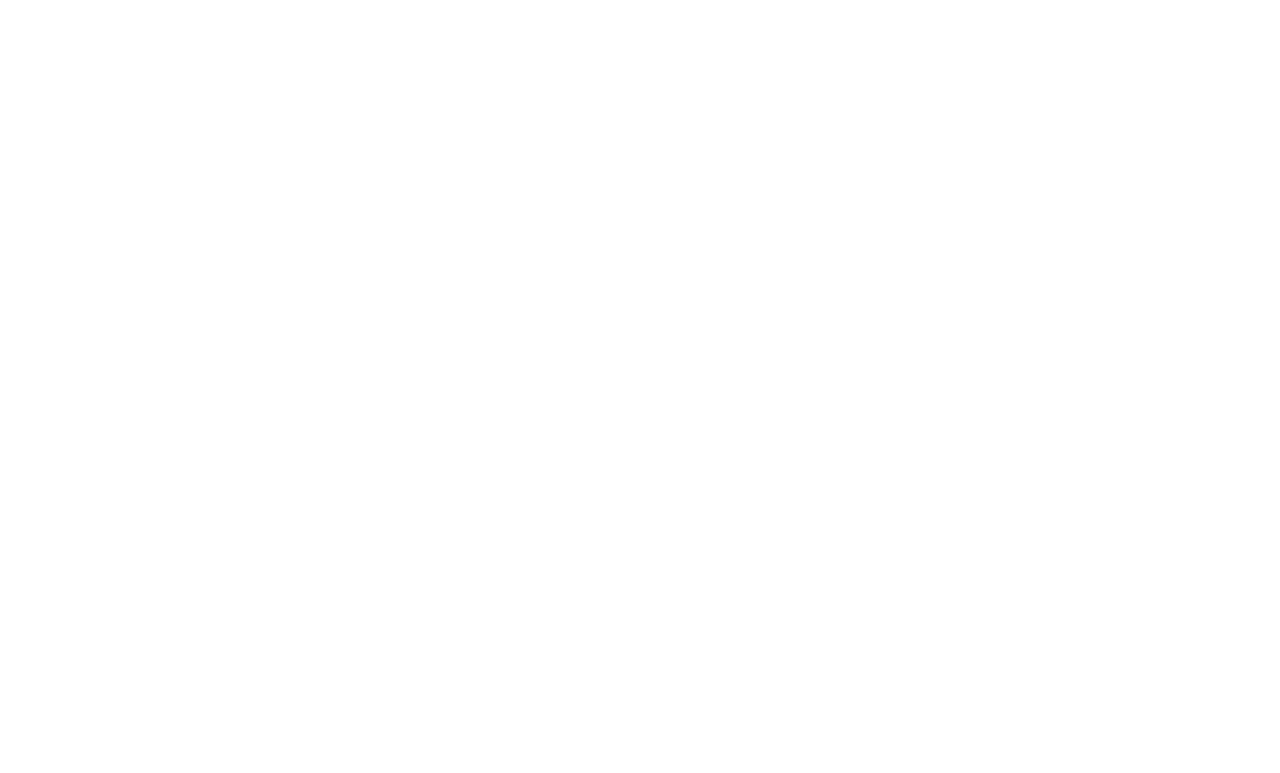
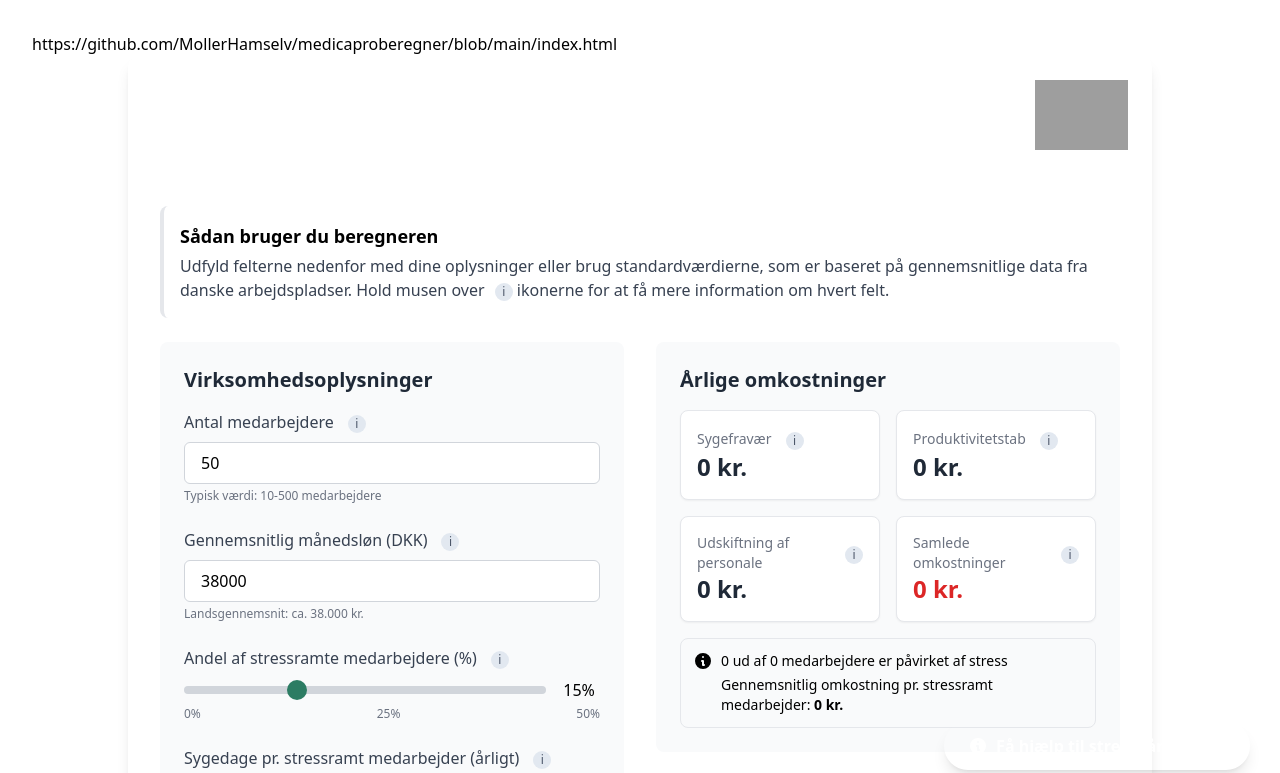
Before and after one commit to MollerHamselv/medicaproberegner, a plain HTML site: page index.html in a window 1280 px wide. Shown: the top 773 px of the page. Drawn offline with nearby package versions, Linux system fonts and the light colour scheme; grey boxes are pictures that could not be loaded.

Commit message:
index.html

```diff
--- a/index.html
+++ b/index.html
@@ -1,11 +1,11 @@
  <!DOCTYPE html>
 <html lang="da">
-<head>
+<head>https://github.com/MollerHamselv/medicaproberegner/blob/main/index.html
     <meta charset="UTF-8">
     <meta name="viewport" content="width=device-width, initial-scale=1.0">
     <title>Omkostningsberegner for Medarbejderstress | Medica Pro</title>
     <link rel="stylesheet" href="style.css">
-    <script src="https://cdn.tailwindcss.com"</script>
+    <script src="https://cdn.tailwindcss.com"></script>
 </head>
 <body class="min-h-screen p-4 md:p-8">
     <div class="max-w-5xl mx-auto bg-white rounded-xl shadow-lg overflow-hidden">
```
